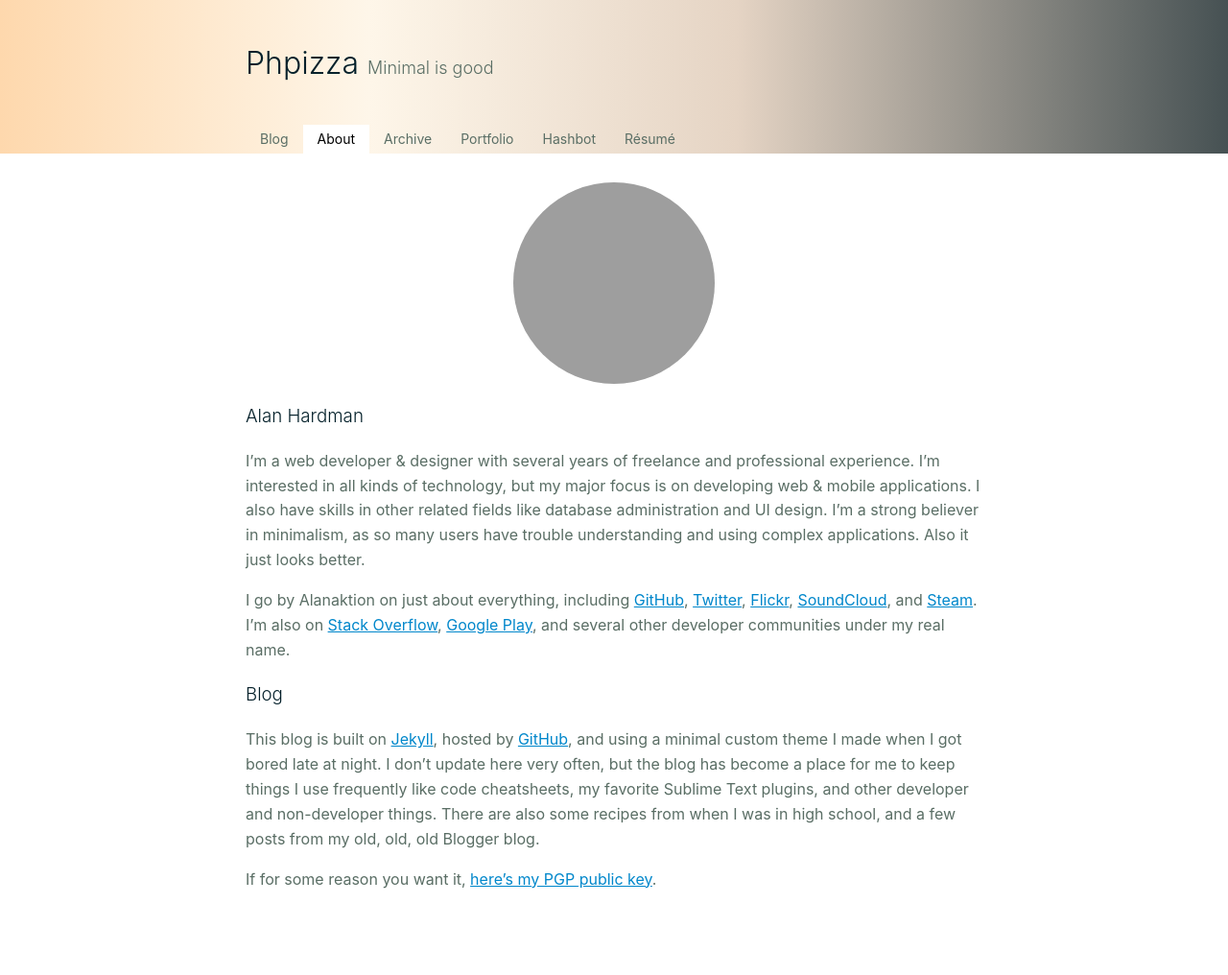
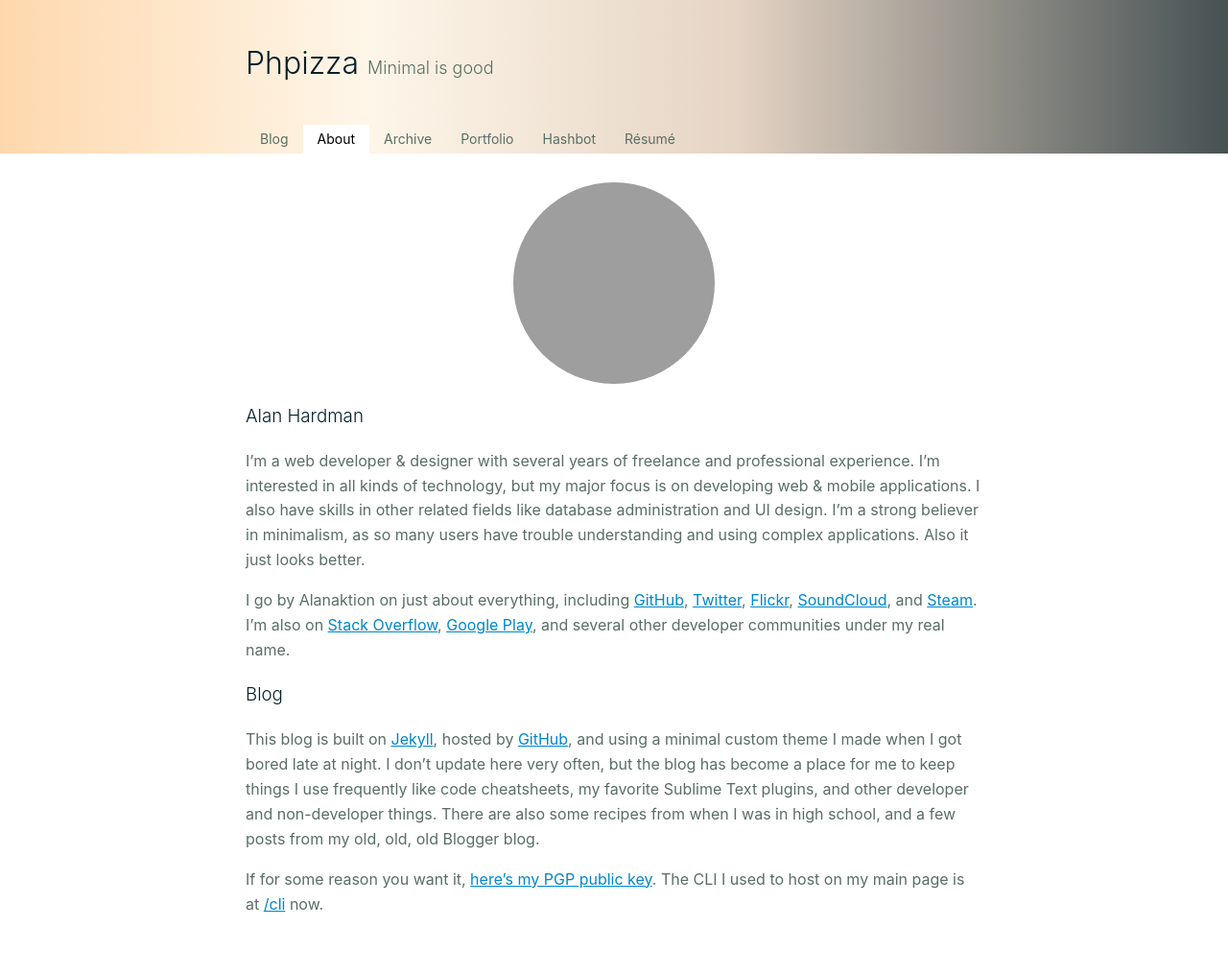
Before and after one commit to Alanaktion/alanaktion.github.io, a Jekyll site: the page built from about.md, in a window 1280 px wide. Shown: the whole page at 96% size. Built offline with Jekyll 4.4.1, drawn with Linux system fonts in a browser that asks for light colours; before the commit the page ends 990 px from its top, so only the background shows below that.

Commit message:
Adding /cli link

```diff
--- a/about.md
+++ b/about.md
@@ -15,4 +15,4 @@ I go by Alanaktion on just about everything, including [GitHub](https://github.c
 
 This blog is built on [Jekyll](http://jekyllrb.com), hosted by [GitHub](https://pages.github.com), and using a minimal custom theme I made when I got bored late at night. I don't update here very often, but the blog has become a place for me to keep things I use frequently like code cheatsheets, my favorite Sublime Text plugins, and other developer and non-developer things. There are also some recipes from when I was in high school, and a few posts from my old, old, old Blogger blog.
 
-If for some reason you want it, [here's my PGP public key](/pgp.txt).
+If for some reason you want it, [here's my PGP public key](/pgp.txt). The CLI I used to host on my main page is at [/cli](https://phpizza.com/cli/) now.
```
